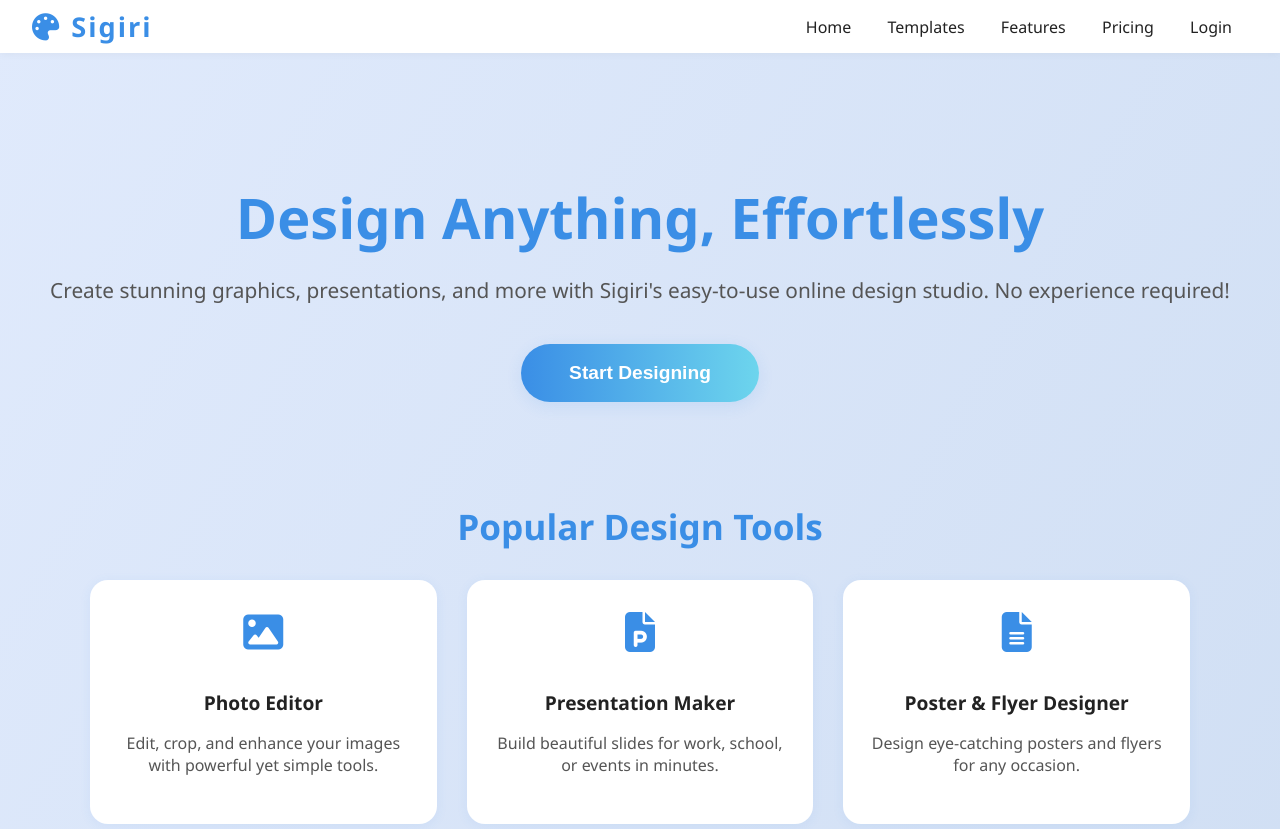
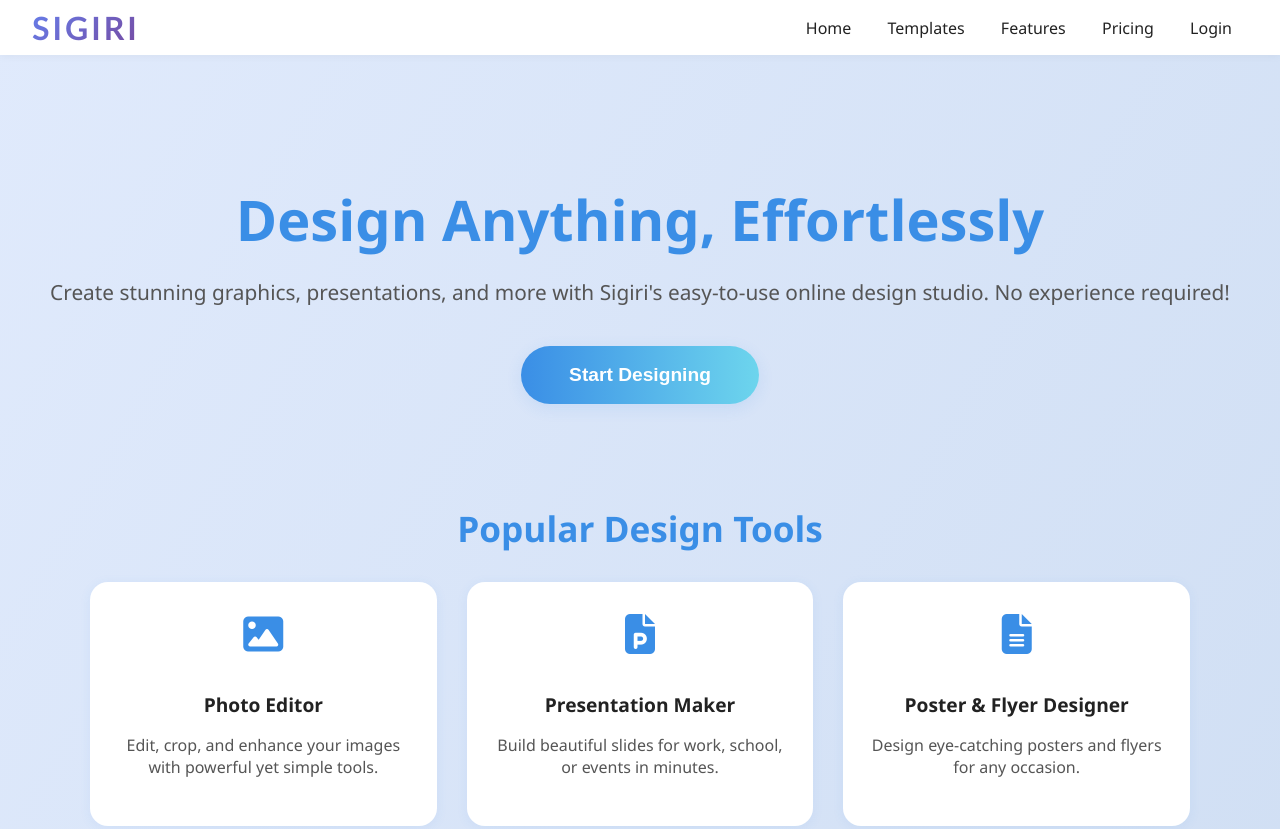
Before and after one commit to perera176-commits/Sigiri, a plain HTML site: page frontend/index.html in a window 1280 px wide. Shown: the top 829 px of the page. Drawn offline with Linux system fonts and the light colour scheme.

Commit message:
Update Sigiri logo with unique gradient font, remove icon

```diff
--- a/frontend/index.html
+++ b/frontend/index.html
@@ -21,15 +21,15 @@
             justify-content: space-between;
         }
         .navbar .logo {
-            font-size: 1.7rem;
-            font-weight: 700;
-            color: #3a8ee6;
-            letter-spacing: 2px;
-            display: flex;
-            align-items: center;
-        }
-        .navbar .logo i {
-            margin-right: 10px;
+            font-size: 2rem;
+            font-weight: 800;
+            background: linear-gradient(135deg, #667eea 0%, #764ba2 100%);
+            -webkit-background-clip: text;
+            -webkit-text-fill-color: transparent;
+            background-clip: text;
+            letter-spacing: 3px;
+            font-family: 'Trebuchet MS', sans-serif;
+            text-transform: uppercase;
         }
         .navbar nav a {
             margin: 0 1rem;
@@ -139,7 +139,7 @@
 </head>
 <body>
     <div class="navbar">
-        <div class="logo"><i class="fas fa-palette"></i>Sigiri</div>
+        <div class="logo">SIGIRI</div>
         <nav>
             <a href="#">Home</a>
             <a href="#">Templates</a>
```
